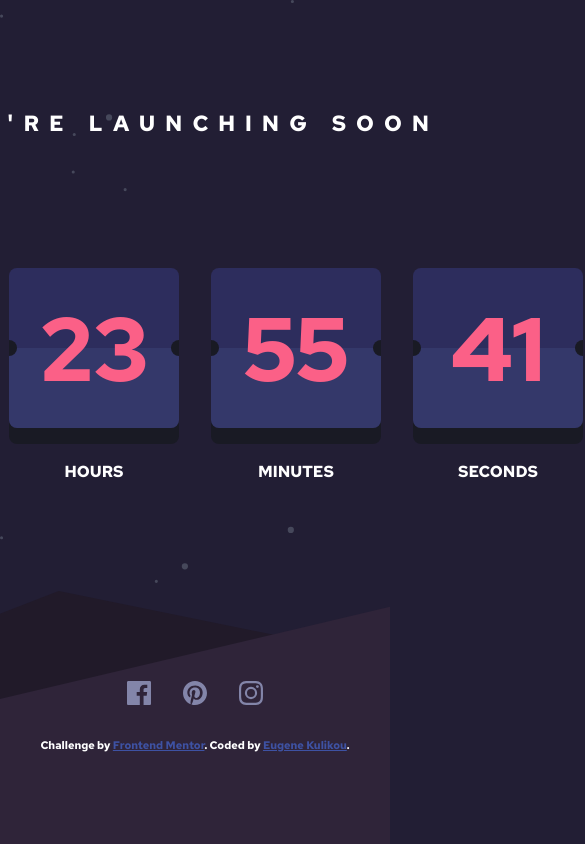
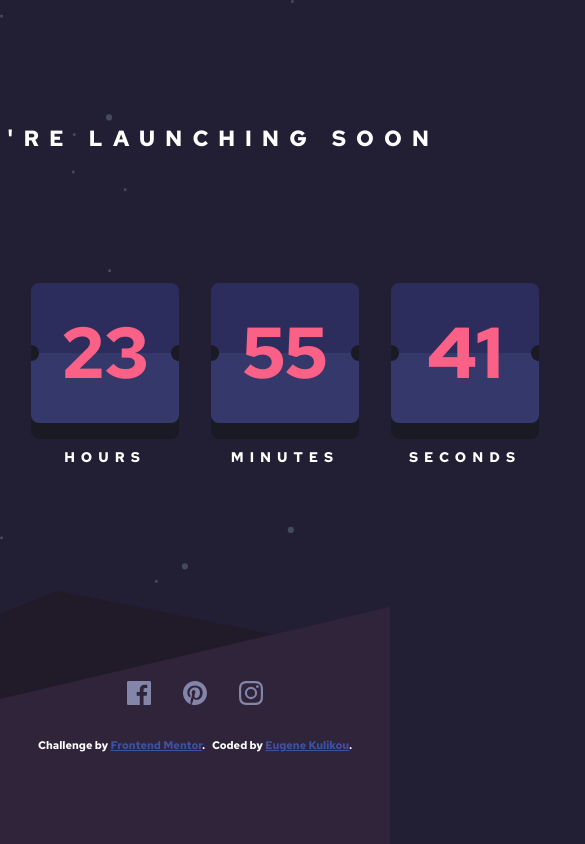
Before and after one commit to eugenekulikou/launch-countdown-timer-fem-challenge, a plain HTML site: page index.html in a window 390 px wide. Shown: the whole page, 585 px wide, since content can reach past the window. Drawn offline with Linux system fonts and the light colour scheme.

Commit message:
Adds mobile layout

```diff
--- a/assets/main.css
+++ b/assets/main.css
@@ -6,10 +6,6 @@ body {
   background-color: var(--color-background);
   font-family: var(--font-family);
   color: var(--color-white);
-}
-
-main > * {
-  padding: 4rem 0;
 }
 
 main {
@@ -22,10 +18,87 @@ main {
   place-content: center;
   place-items: center;
 
+  & > * {
+    padding: var(--main-offset-y) 0;
+  }
+
   h1 {
-    font-size: var(--font-2xl);
+    font-size: var(--heading-font-size);
+    letter-spacing: var(--heading-tracking);
     text-transform: uppercase;
-    letter-spacing: 0.625rem;
+    text-align: center;
+  }
+
+  .countdown {
+    display: grid;
+    grid-template-columns: repeat(4, minmax(var(--grid-col-width), 1fr));
+    grid-template-rows: auto;
+    gap: var(--grid-gap);
+    justify-content: center;
+
+    .countdown-card {
+      display: flex;
+      flex-direction: column;
+
+      .countdown-card__body {
+        position: relative;
+        width: var(--grid-col-width);
+        height: var(--countdown-card-height);
+        border-radius: 0.5rem;
+        overflow: hidden;
+
+        -webkit-box-shadow: 0 1rem 0 0 var(--color-darkest-blue);
+        -moz-box-shadow: 0 1rem 0 0 var(--color-darkest-blue);
+        box-shadow: 0 1rem 0 0 var(--color-darkest-blue);
+
+        &::before,
+        &::after {
+          background-color: var(--color-darkest-blue);
+          content: "";
+          position: absolute;
+          border-radius: 50%;
+          top: 50%;
+          transform: translateY(-50%);
+          height: var(--countdown-circle-size);
+          width: var(--countdown-circle-size);
+        }
+
+        &::before {
+          left: calc(var(--countdown-circle-size) / -2);
+        }
+
+        &::after {
+          right: calc(var(--countdown-circle-size) / -2);
+        }
+
+        .countdown-card__body--top {
+          height: 50%;
+          background-color: var(--color-darker-blue);
+        }
+        .countdown-card__body--bottom {
+          height: 50%;
+          background-color: var(--color-dark-blue);
+        }
+
+        span {
+          color: var(--color-soft-red);
+          font-size: var(--countdown-font-size);
+          position: absolute;
+          right: 50%;
+          top: 50%;
+          transform: translate(50%, -50%);
+        }
+      }
+
+      .countdown-card__title {
+        color: var(--color-white);
+        font-size: var(--labels-font-size);
+        letter-spacing: var(--labels-tracking);
+        margin-top: var(--labels-offset-top);
+        text-align: center;
+        text-transform: uppercase;
+      }
+    }
   }
 }
 
@@ -37,79 +110,11 @@ footer {
 
   display: flex;
   flex-direction: column;
-  align-items: end;
+  align-items: center;
   justify-content: center;
-}
 
-footer > * {
+  & > * {
     margin-block: 1rem;
-}
-
-.countdown {
-  display: flex;
-  flex-direction: row;
-}
-
-.countdown-card {
-  display: flex;
-  flex-direction: column;
-}
-.countdown-card__body {
-  position: relative;
-  width: 10.625rem;
-  height: 10rem;
-  margin-inline: 1rem;
-  border-radius: 0.5rem;
-  overflow: hidden;
-
-  -webkit-box-shadow: 0px 16px 0px 0px var(--color-darkest-blue);
-  -moz-box-shadow: 0px 16px 0px 0px var(--color-darkest-blue);
-  box-shadow: 0px 16px 0px 0px var(--color-darkest-blue);
-
-  &::before,
-  &::after {
-    background-color: var(--color-darkest-blue);
-    border-radius: 50%;
-    content: "";
-    height: 1rem;
-    position: absolute;
-    top: 50%;
-    transform: translateY(-50%);
-    width: 1rem;
-  }
-
-  &::before {
-    left: -0.5rem;
-  }
-
-  &::after {
-    right: -0.5rem;
-  }
-
-  span {
-    color: var(--color-soft-red);
-    font-size: 5.625rem;
-    position: absolute;
-    right: 50%;
-    top: 50%;
-    transform: translate(50%, -50%);
-  }
-}
-
-.countdown-card__body--top {
-  height: 50%;
-  background-color: var(--color-darker-blue);
-}
-.countdown-card__body--bottom {
-  height: 50%;
-  background-color: var(--color-dark-blue);
-}
-
-.countdown-card__title {
-  margin-top: 2rem;
-  text-align: center;
-  color: var(--color-white);
-  text-transform: uppercase;
   }
 
   .social-links {
@@ -128,22 +133,11 @@ footer > * {
   }
 
   .attribution {
-  font-size: 11px;
+    font-size: 0.6875rem;
     text-align: center;
 
     a {
       color: hsl(228, 45%, 44%);
     }
   }
-
-.container {
-  width: 100%;
-  max-width: 1440px;
-  margin-inline: auto;
 }
-
-@media only screen and (max-width: 375px) {
-  .container {
-    max-width: 375px;
-  }
-}
--- a/assets/variables.css
+++ b/assets/variables.css
@@ -1,7 +1,4 @@
 :root {
-  --xs-screen: 375px; /* mobile */
-  --lg-screen: 1440px; /* desktop */
-
   --color-grayish-blue: hsl(237, 18%, 59%);
   --color-soft-red: hsl(345, 95%, 68%);
 
@@ -12,12 +9,41 @@
 
   --color-background: hsl(251, 27%, 16%);
 
-  --font-base: 0.875rem;
-  --font-lg: 1rem;
-  --font-xl: 1.5rem;
-  --font-2xl: 1.375rem;
-
   --font-family: "Red Hat Text", sans-serif;
   --font-weight: 700;
   --font-style: normal;
+
+  --grid-col-width: 9.25rem;
+  --grid-gap: 2rem;
+  --main-offset-y: 4rem;
+
+  --heading-font-size: 1.375rem;
+  --heading-tracking: 0.625rem;
+
+  --countdown-card-height: 8.75rem;
+  --countdown-font-size: 4.5rem;
+  --countdown-circle-size: 1rem;
+
+  --labels-font-size: 0.875rem;
+  --labels-offset-top: 1.5rem;
+  --labels-tracking: 0.375rem;
 }
+
+@media only screen and (max-width: 375px) {
+  :root {
+    --grid-col-width: 4.375rem;
+    --grid-gap: 1rem;
+    --main-offset-y: 1.625rem;
+
+    --heading-font-size: 1rem;
+    --heading-tracking: 0.525rem;
+
+    --countdown-circle-size: 0.5rem;
+    --countdown-card-height: 4.125rem;
+    --countdown-font-size: 2rem;
+
+    --labels-tracking: 0.15rem;
+    --labels-offset-top: 1rem;
+    --labels-font-size: 0.5rem;
+  }
+}
--- a/index.html
+++ b/index.html
@@ -24,10 +24,10 @@
     <link rel="stylesheet" href="./assets/main.css" />
   </head>
   <body>
-    <main class="container mx-auto">
+    <main class="">
       <h1>We're launching soon</h1>
 
-      <div class="countdown">
+      <div id="countdown" class="countdown">
         <div class="countdown-card">
           <div class="countdown-card__body">
             <div class="countdown-card__body--top"></div>
@@ -73,7 +73,7 @@
     </main>
 
     <footer>
-      <div class="container social-links">
+      <div class="social-links">
         <a href="#" target="_blank"><img src="./images/icon-facebook.svg" /></a>
         <a href="#" target="_blank"
           ><img src="./images/icon-pinterest.svg"
@@ -83,11 +83,11 @@
         /></a>
       </div>
 
-      <div class="container attribution">
+      <div class="attribution">
         Challenge by
         <a href="https://www.frontendmentor.io?ref=challenge" target="_blank"
           >Frontend Mentor</a
-        >. Coded by
+        >. &nbsp; Coded by
         <a href="https://www.linkedin.com/in/eugenekulikou/" target="_blank"
           >Eugene Kulikou</a
         >.
```
Lines whose indentation alone changed are shown as unchanged.
